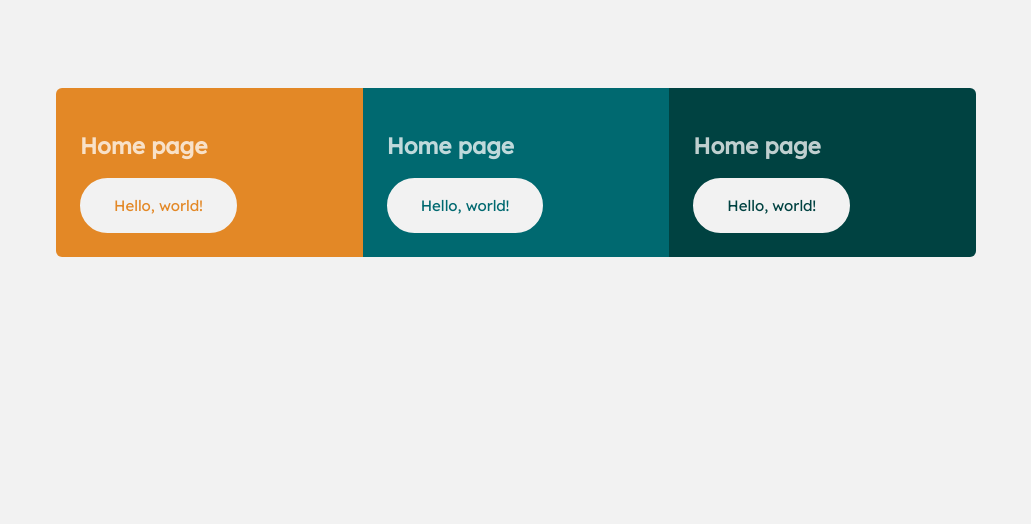
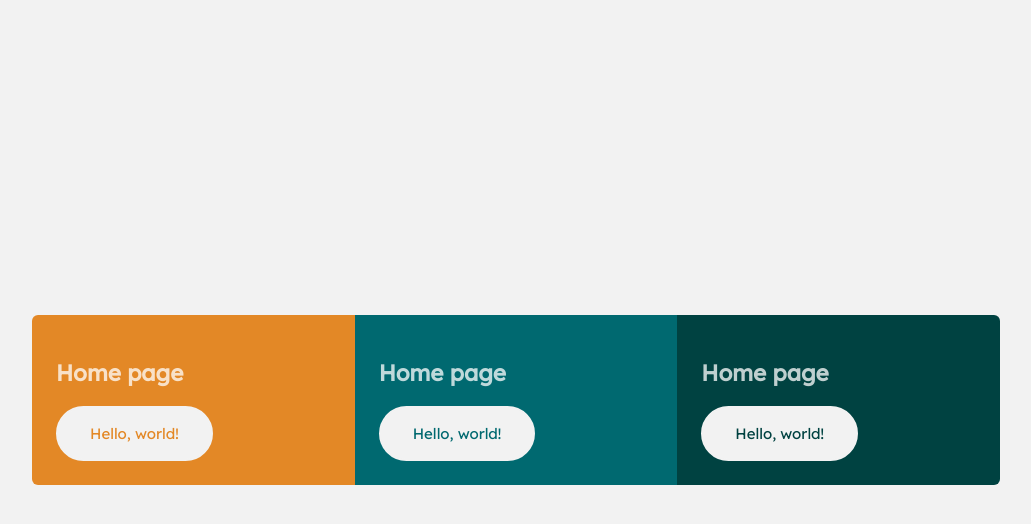
Before and after one commit to lethiandev/fm-three-column-cards, a Vue app: page / in a window 1280 px wide. Shown: the top 524 px of the page, without its empty margins (124-1155 px from the left). Built offline with nearby package versions, Linux system fonts and the light colour scheme.

Commit message:
Add columns align to center

```diff
--- a/src/pages/HomePage.tsx
+++ b/src/pages/HomePage.tsx
@@ -8,6 +8,7 @@ export default defineComponent({
   setup() {
     return () => (
       <main class={styles.main}>
+        <div class={styles.container}>
           <div class={styles.columns}>
             <VCard variant="first">
               <h1>Home page</h1>
@@ -22,6 +23,7 @@ export default defineComponent({
               <VButton variant="third">Hello, world!</VButton>
             </VCard>
           </div>
+        </div>
       </main>
     )
   },
--- a/src/scss/layout.module.scss
+++ b/src/scss/layout.module.scss
@@ -5,7 +5,15 @@
 }
 
 .main {
+  padding: 88px 24px;
+  box-sizing: border-box;
+  min-height: 100%;
+  display: flex;
+  align-items: center;
+}
+
+.container {
   margin: 0 auto;
-  padding: 88px 24px;
-  max-width: 920px;
+  max-width: 968px;
+  width: 100%;
 }
--- a/src/scss/theme.scss
+++ b/src/scss/theme.scss
@@ -11,3 +11,7 @@ body {
   font-family: vars.$font-family;
   font-size: vars.$font-size;
 }
+
+#app {
+  height: 100%;
+}
```
Lines whose indentation alone changed are shown as unchanged.
